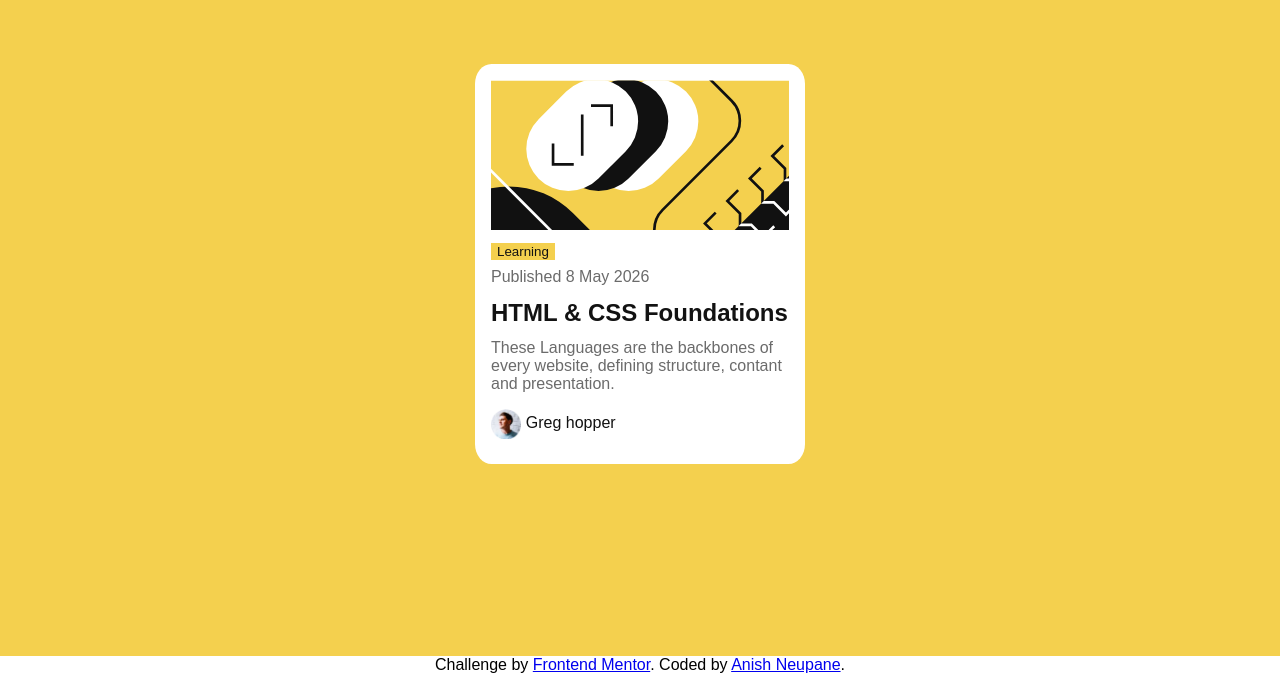
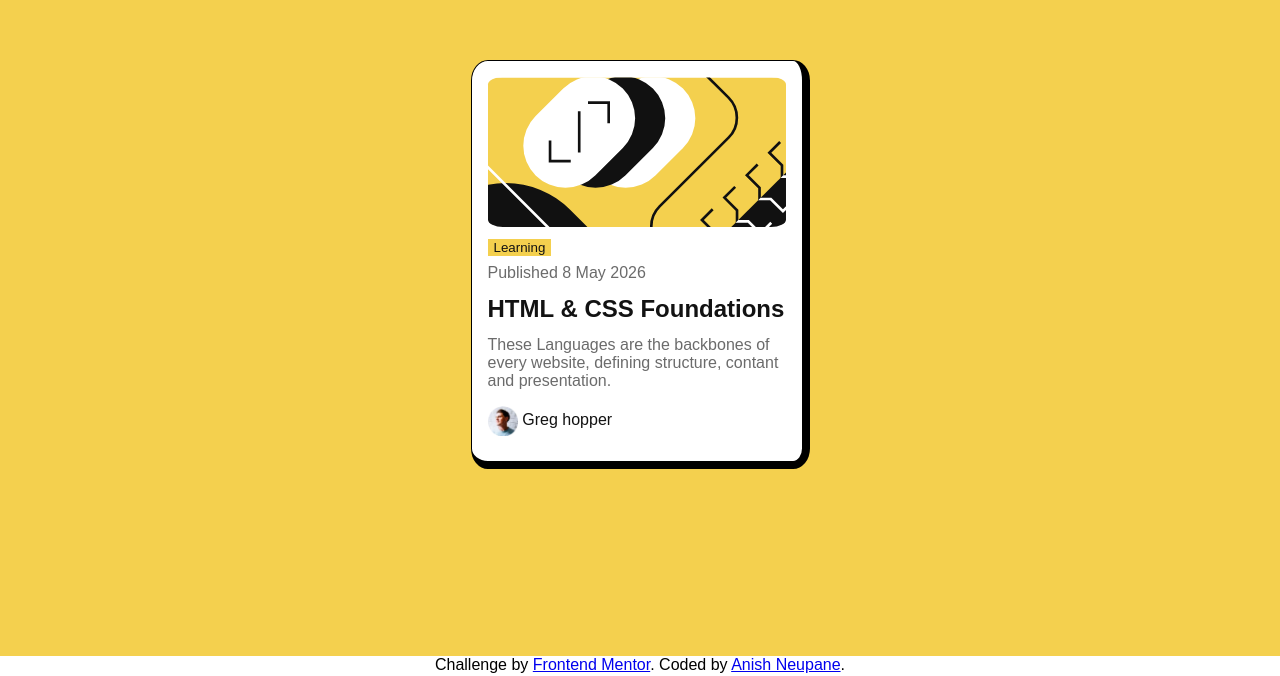
Before and after one commit to neupanea-1/Blog-preview-card, a plain HTML site: page index.html in a window 1280 px wide. Shown: the part 144-820 px from the top of the page. Drawn offline with Linux system fonts and the light colour scheme.

Commit message:
somr changes in css

```diff
--- a/index.html
+++ b/index.html
@@ -6,7 +6,7 @@
 
   <link rel="stylesheet" href="style.css">
 
-  <title>Frontend Mentor | Blog preview card</title>
+  <title>Blog preview card</title>
 </head>
 <body>
   <div class="container">
--- a/style.css
+++ b/style.css
@@ -16,12 +16,17 @@
     background-color: hsl(0, 0%, 100%);
     border-radius: 5%;
     margin-top: 1rem;
+    border-right: 0.5rem solid black;
+    border-bottom: 0.5rem solid black;
+    border-left: 1px solid black;
+    border-top: 1px solid black;
 }
 .image{
     height: 150px;
     background-size: cover;
     background-repeat: no-repeat;
     margin: 1rem 1rem 0 1rem;
+    border-radius: 5%;
 }
 button{
     background-color: hsl(47, 88%, 63%);
```
